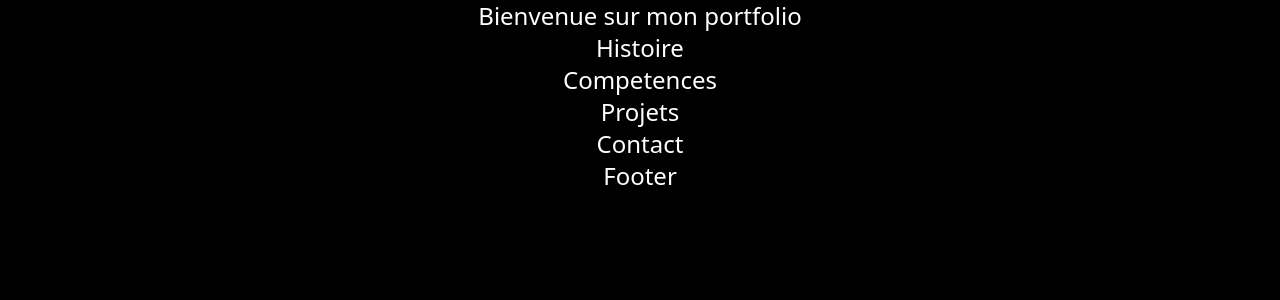
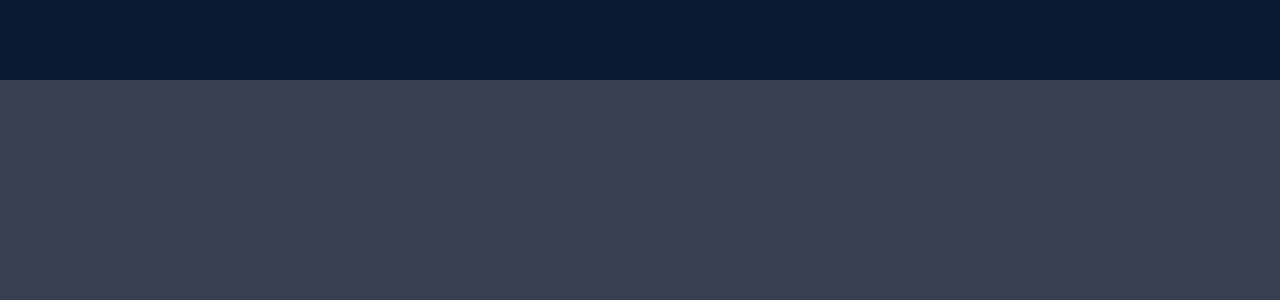
Before and after one commit to Florentin-Fallon/Portfolio, a React (Create React App) app: page / in a window 1280 px wide. Shown: the top 300 px of the page. Built offline with nearby package versions, Linux system fonts and the light colour scheme.

Commit message:
create differents folder in components

```diff
--- a/package.json
+++ b/package.json
@@ -8,6 +8,7 @@
     "@testing-library/user-event": "^13.2.1",
     "react": "^18.2.0",
     "react-dom": "^18.2.0",
+    "react-icons": "^5.0.1",
     "react-scripts": "5.0.1",
     "web-vitals": "^2.1.0"
   },
--- a/src/App.js
+++ b/src/App.js
@@ -1,31 +1,11 @@
 import React from 'react';
-import Footer from './components/Footer';
-import LandingPage from './components/LandingPage';
-import Histoire from './components/Histoire';
-import Projets from './components/Projets';
-import Competences from './components/Competences';
-import Contact from './components/Contact';
+import NavBar from './components/NavBar';
 
 function App() {
   return (
-    <div className="text-white text-center text-2xl">
+    <div>
       <div>
-        <LandingPage />
-      </div>
-      <div>
-        <Histoire />
-      </div>
-      <div>
-        <Competences />
-      </div>
-      <div>
-        <Projets />
-      </div>
-      <div>
-        <Contact />
-      </div>
-      <div>
-        <Footer />
+        <NavBar />
       </div>
     </div>
   );
--- a/src/components/LandingPage.jsx
+++ b/src/components/LandingPage.jsx
@@ -2,8 +2,17 @@ import React from 'react'
 
 function LandingPage() {
   return (
-    <div>
-    <h1>Bienvenue sur mon portfolio</h1>
+    <div className="text-white">
+        <div className="max-w-[800px] mt-[-96px] w-full h-screen mx-auto text-center flex flex-col justify-center">
+            <h1 className="md:text-4xl sm:text-4xl text-4xl font-bold md:py-6">
+              Bienvenue sur mon portfolio
+            </h1>
+            <div className="flex justify-center items-center">
+                <p className=" md:text-xl sm:text-xl text-xl">
+                    je suis Florentin, étudiant en informatique
+                </p>
+            </div>
+        </div>
     </div>
   )
 }
--- /dev/null
+++ b/src/components/NavBar.jsx
@@ -0,0 +1,13 @@
+import React from 'react'
+
+function NavBar() {
+  return (
+    <div className='fixed w-full h-[80px] flex justify-between items-center px-4 bg-[#0a192f] text-white'>
+        <div>
+            <img src="" alt="" />
+        </div>
+    </div>
+  )
+}
+
+export default NavBar
--- a/src/index.css
+++ b/src/index.css
@@ -3,5 +3,5 @@
 @tailwind utilities;
 
 body {
-  background-color: black;
+  background-color: #394054;
 }
```
Also changed, not shown: 2 other files (tests, documents, lock files or other folders).
